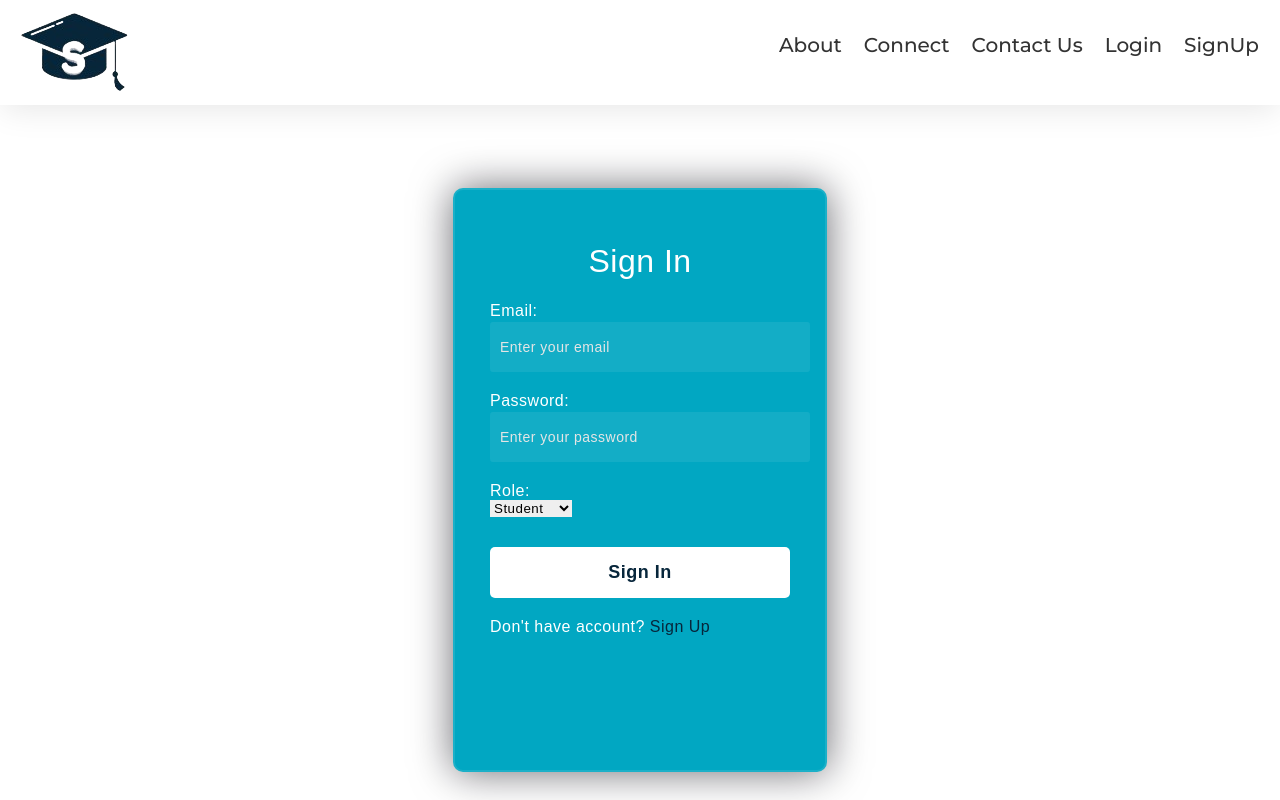
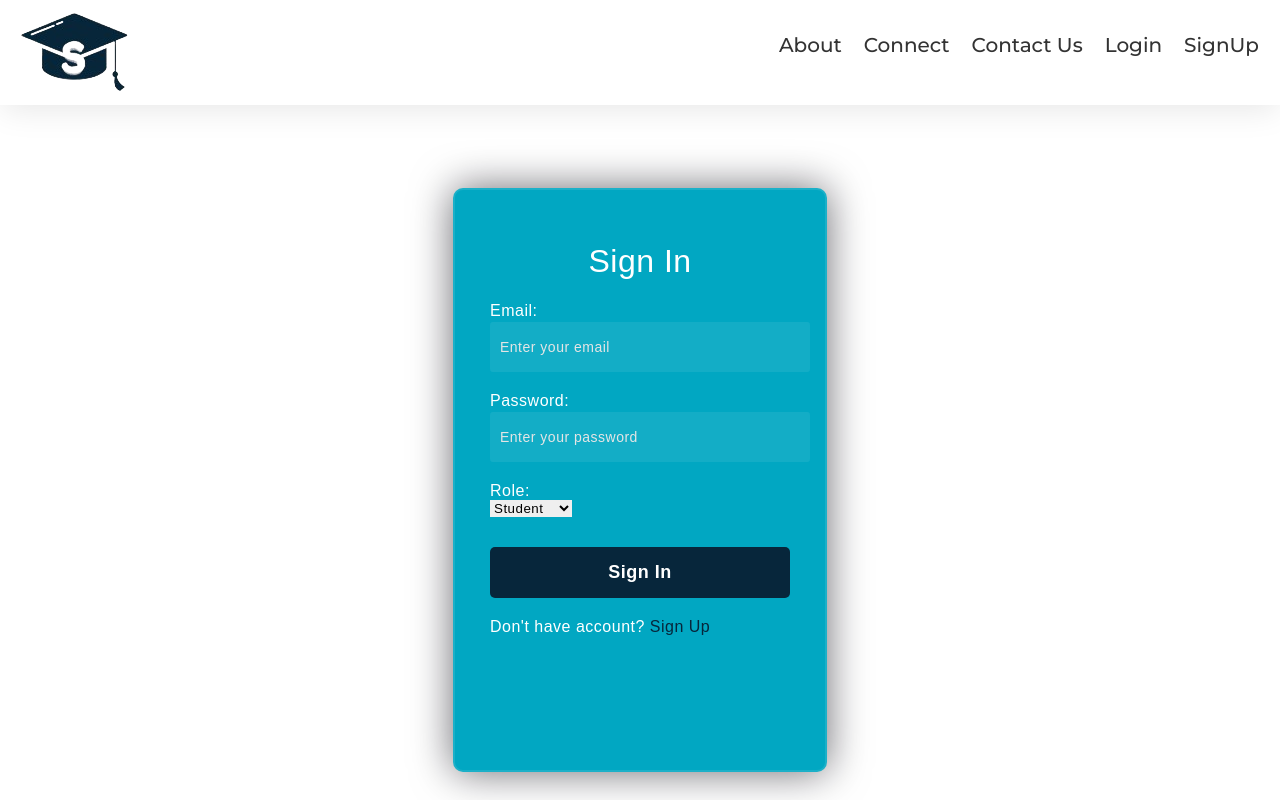
Before and after one commit to Akanchha112/ScholarSync, a React (Create React App) app: page /signin in a window 1280 px wide. In both pictures the pointer is over the button "Sign In". Built offline with nearby package versions, Linux system fonts and the light colour scheme.

Commit message:
small changes in color of signup page

```diff
--- a/src/pages/SignupPage/signup.css
+++ b/src/pages/SignupPage/signup.css
@@ -55,6 +55,11 @@
   font-size: 14px;
   font-weight: 300;
 }
+.sign-Card input:focus{
+  border-color: #07263B;
+  background-color: #00a2bb;
+  color: #ffffff;
+}
 .sign-Card ::placeholder{
   color: #e5e5e5;
 }
@@ -70,6 +75,10 @@
   cursor: pointer;
   /* color: black; */
 }
+.sign-Card button:hover{
+  background-color: #07263B;
+  color: #ffffff;
+}
 .inputContainer > .errorLabel {
     color: red;
     font-size: 12px;
@@ -79,4 +88,5 @@
   }
   .signnavigator:hover{
     cursor:pointer;
+    color: white;
   }
```
